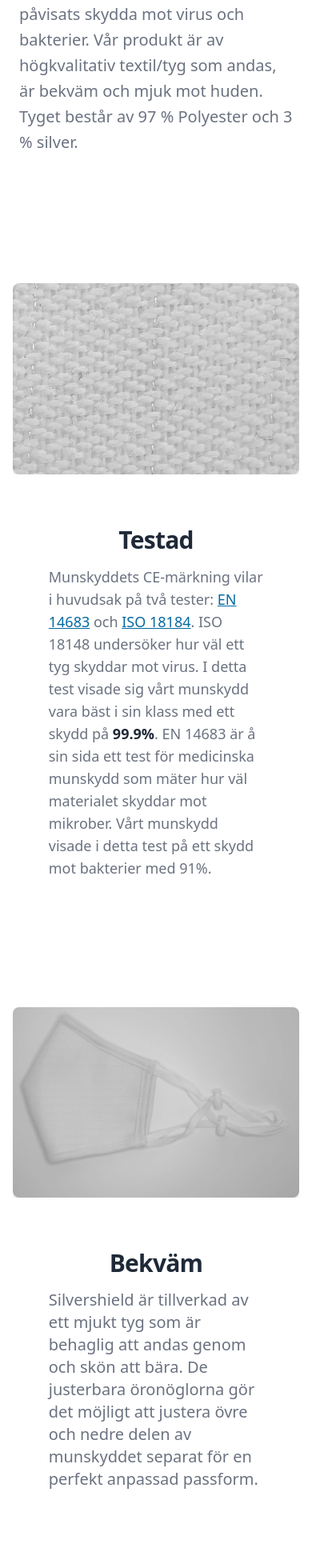
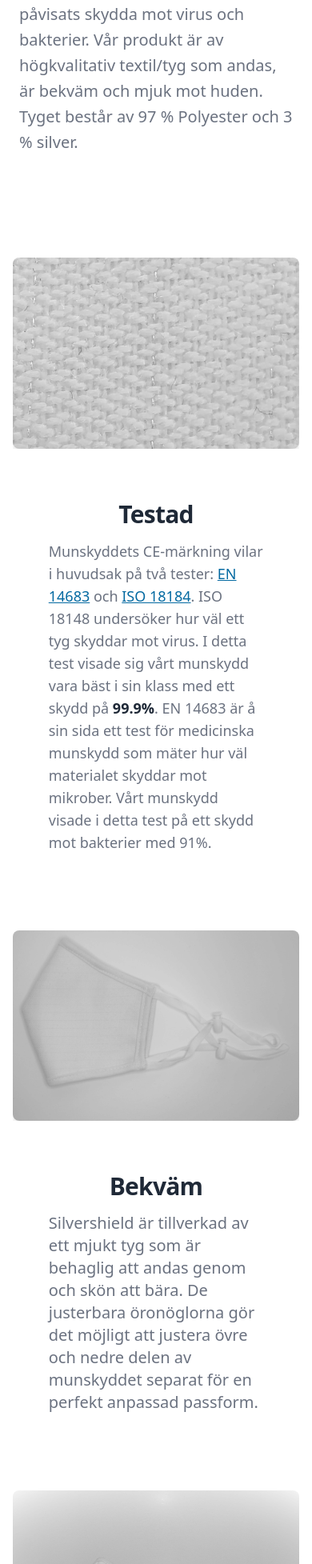
Before and after one commit to serdarsavas/silwear, a Next.js app: page / in a window 390 px wide. Shown: the part 1923-3878 px from the top of the page at 80% size. Built offline with nearby package versions, Linux system fonts and the light colour scheme; what @tailwindcss/typography would draw is missing.

Commit message:
change spacing in features component

```diff
--- a/components/Features.js
+++ b/components/Features.js
@@ -16,7 +16,7 @@ const Features = forwardRef((props, ref) => {
             97 % Polyester och 3 % silver.
           </p>
         </div>
-        <div className='relative max-w-7xl mx-auto py-16 px-4 sm:px-6 lg:px-8'>
+        <div className='relative max-w-7xl mx-auto py-8 md:py-16 px-4 sm:px-6 lg:px-8'>
           <div className='hidden lg:block bg-gray-50 absolute top-0 bottom-0 left-3/4 w-screen'></div>
           <div className='mx-auto text-base lg:max-w-none'></div>
           <div className='mt-8 flex flex-col items-center lg:grid lg:grid-cols-2 lg:gap-8'>
@@ -103,7 +103,7 @@ const Features = forwardRef((props, ref) => {
       </div>
 
       <div className='bg-white overflow-hidden'>
-        <div className='relative max-w-7xl mx-auto py-16 px-4 sm:px-6 lg:px-8'>
+        <div className='relative max-w-7xl mx-auto py-8 md:py-16 px-4 sm:px-6 lg:px-8'>
           <div className='hidden lg:block bg-gray-50 absolute top-0 bottom-0 left-3/4 w-screen'></div>
           <div className='mx-auto text-base lg:max-w-none'></div>
           <div className='mt-8 flex flex-col items-center lg:grid lg:grid-cols-2 lg:gap-8'>
@@ -171,7 +171,7 @@ const Features = forwardRef((props, ref) => {
       </div>
 
       <div className='bg-white overflow-hidden'>
-        <div className='relative max-w-7xl mx-auto py-16 px-4 sm:px-6 lg:px-8'>
+        <div className='relative max-w-7xl mx-auto py-8 md:py-16 px-4 sm:px-6 lg:px-8'>
           <div className='hidden lg:block bg-gray-50 absolute top-0 bottom-0 left-3/4 w-screen'></div>
           <div className='mx-auto text-base lg:max-w-none'></div>
           <div className='mt-8 flex flex-col items-center lg:grid lg:grid-cols-2 lg:gap-8'>
--- a/pages/api/send-email.js
+++ b/pages/api/send-email.js
@@ -3,7 +3,7 @@ const sgMail = require('@sendgrid/mail');
 export default async function (req, res) {
   sgMail.setApiKey(process.env.SENDGRID_API_KEY);
 
-  const { name, email, message, tel } = req.body;
+  const { name, email, message, phone } = req.body;
 
   const content = {
     to: 'info@silvershield.se',
@@ -12,7 +12,7 @@ export default async function (req, res) {
     text: message,
     html: `<h3>Namn: ${name}</h3>
            <h3>Email: ${email}</h3>
-           <h3>Tel: ${tel}</h3><br>
+           <h3>Tel: ${phone}</h3><br>
            <p>Meddelande: ${message}</p>`
   };
 
```
